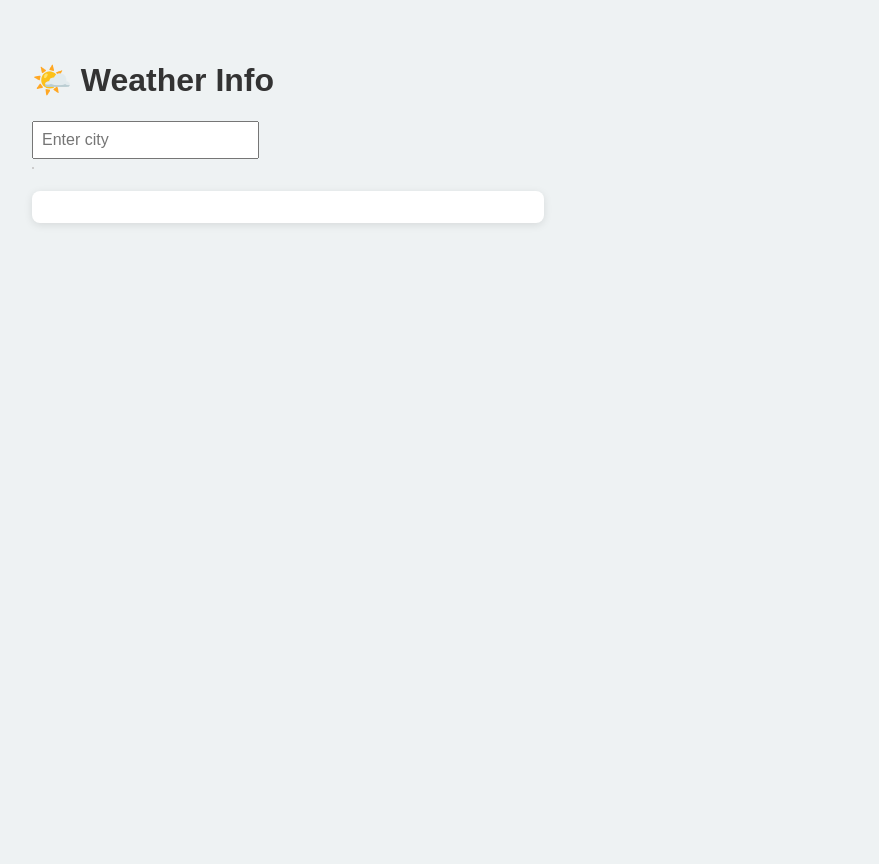
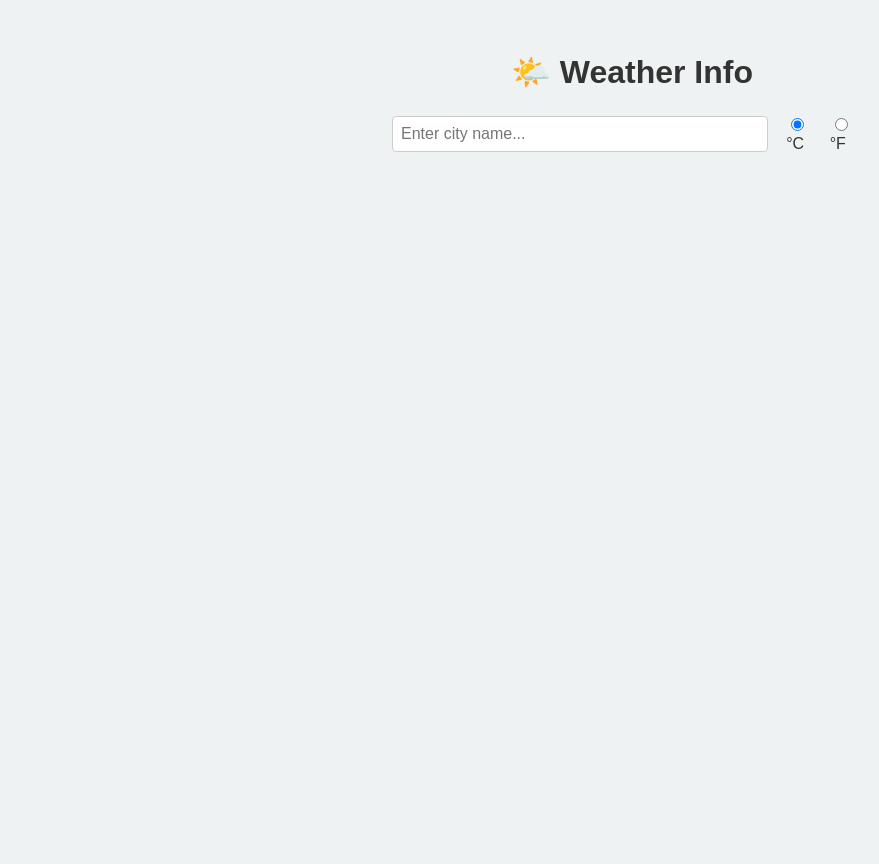
Before and after one commit to ayannotfound/SkyCast, a Flask app: page / in a window 1280 px wide. Shown: the whole page, without its empty margins (8-887 px from the left). Before the commit the page ends 225 px from the top, so only its background shows below. Run offline with Flask 3, Linux system fonts and the light colour scheme.

Commit message:
ui changes, untis, icons

```diff
--- a/app.py
+++ b/app.py
@@ -16,10 +16,12 @@ def index():
 @app.route("/weather")
 def weather_route():
     city = request.args.get("city")
+    units = request.args.get("units", "metric")
+
     if not city:
         return jsonify({"error": "City parameter is required"}), 400
 
-    weather_data = get_weather(city)
+    weather_data = get_weather(city, units)
     if weather_data is None:
         return jsonify({"error": "Failed to get weather data"}), 500
 
@@ -45,4 +47,4 @@ def suggest_cities():
 
 
 if __name__ == "__main__":
-    app.run(debug=True)
+    app.run(host="0.0.0.0", port=5000, debug=True)
--- a/static/script.js
+++ b/static/script.js
@@ -1,25 +1,144 @@
-async function getWeather() {
-  const city = document.getElementById("cityInput").value.trim();
-  if (!city) {
-    alert("Please enter a city name.");
-    return;
-  }
+const input = document.getElementById("city");
+const suggestions = document.getElementById("suggestions");
+const weatherResult = document.getElementById("weatherResult");
+const unitRadios = document.querySelectorAll('input[name="units"]');
 
-  const res = await fetch(`/weather?city=${encodeURIComponent(city)}`);
-  if (!res.ok) {
-    document.getElementById("weatherResult").innerHTML = "Failed to fetch weather.";
-    return;
-  }
+// Get the selected unit (metric or imperial)
+function getSelectedUnit() {
+    let selectedUnit = "metric";
+    unitRadios.forEach(radio => {
+        if (radio.checked) {
+            selectedUnit = radio.value;
+        }
+    });
+    return selectedUnit;
+}
 
-  const data = await res.json();
-  document.getElementById("weatherResult").innerHTML = `
-    <h2>${city}</h2>
-    <p><strong>Temperature:</strong> ${data.temperature}°C</p>
-    <p><strong>Feels Like:</strong> ${data.feels_like}°C</p>
-    <p><strong>Humidity:</strong> ${data.humidity}%</p>
-    <p><strong>Wind Speed:</strong> ${data.wind_speed} m/s</p>
-    <p><strong>Condition:</strong> ${data.description}</p>
-    <p><strong>UV Index:</strong> ${data.uv_index}</p>
-    <p><strong>AQI:</strong> ${data.aqi} (${data.aqi_level})</p>
-  `;
+// Add event listeners to unit toggle
+unitRadios.forEach(radio => {
+    radio.addEventListener("change", () => {
+        // If we already have a city displayed, refresh the weather with new units
+        if (input.value.trim()) {
+            fetchWeather(input.value.trim());
+        }
+    });
+});
+
+// Function to add animation class with delay
+function animateElement(element, className, delay = 0) {
+    setTimeout(() => {
+        element.classList.add(className);
+    }, delay);
 }
+
+// Function to fetch weather data
+function fetchWeather(city) {
+    const units = getSelectedUnit();
+
+    // Reset and hide the weather box
+    weatherResult.innerHTML = '';
+    weatherResult.classList.remove('visible');
+
+    // Hide suggestions
+    suggestions.innerHTML = '';
+
+    fetch(`/weather?city=${encodeURIComponent(city)}&units=${units}`)
+        .then(response => response.json())
+        .then(data => {
+            if (data.error) {
+                weatherResult.innerHTML = `<p style="color:red;">Error: ${data.error}</p>`;
+                weatherResult.classList.add('visible');
+                return;
+            }
+
+            const tempUnit = units === "metric" ? "°C" : "°F";
+            const windUnit = units === "metric" ? "m/s" : "mph";
+            const iconUrl = `https://openweathermap.org/img/wn/${data.icon}@2x.png`;
+
+            weatherResult.innerHTML = `
+                <div class="weather-header">
+                    <img src="${iconUrl}" alt="${data.description}" class="weather-icon">
+                    <h3>Weather in ${city}</h3>
+                </div>
+                <ul>
+                    <li><strong>Temperature:</strong> ${data.temperature}${tempUnit}</li>
+                    <li><strong>Feels Like:</strong> ${data.feels_like}${tempUnit}</li>
+                    <li><strong>Description:</strong> ${data.description}</li>
+                    <li><strong>Humidity:</strong> ${data.humidity}%</li>
+                    <li><strong>Wind Speed:</strong> ${data.wind_speed} ${windUnit}</li>
+                    <li><strong>UV Index:</strong> ${data.uv_index}</li>
+                    <li><strong>AQI:</strong> ${data.aqi} (${data.aqi_level})</li>
+                </ul>
+            `;
+
+            // Add animation with a slight delay
+            setTimeout(() => {
+                weatherResult.classList.add('visible');
+            }, 100);
+        })
+        .catch(err => {
+            weatherResult.innerHTML = `<p style="color:red;" class="fade-in">Weather fetch failed.</p>`;
+            weatherResult.classList.add('visible');
+            console.error("Weather fetch error:", err);
+        });
+}
+
+// Create animated suggestions
+function createAnimatedSuggestion(city, index) {
+    const div = document.createElement("div");
+    div.textContent = city;
+    div.classList.add("suggestion");
+    div.style.opacity = "0";
+    div.style.transform = "translateY(10px)";
+    div.style.transition = "all 0.3s ease";
+    div.style.transitionDelay = `${index * 0.05}s`;
+
+    // Animate in after a small delay
+    setTimeout(() => {
+        div.style.opacity = "1";
+        div.style.transform = "translateY(0)";
+    }, 10);
+
+    div.addEventListener("click", () => {
+        input.value = city;
+        suggestions.innerHTML = "";
+        fetchWeather(city);
+    });
+
+    return div;
+}
+
+// Hide suggestions when clicking outside
+document.addEventListener('click', function(event) {
+    if (event.target !== input && !suggestions.contains(event.target)) {
+        suggestions.innerHTML = '';
+    }
+});
+
+input.addEventListener("input", () => {
+    const query = input.value.trim();
+    weatherResult.innerHTML = "";  // Clear old weather results while typing
+    weatherResult.classList.remove('visible');
+
+    if (query.length >= 2) {
+        fetch(`/suggest?query=${encodeURIComponent(query)}`)
+            .then(response => response.json())
+            .then(data => {
+                suggestions.innerHTML = ""; // Clear previous suggestions
+                if (data.length === 0) {
+                    suggestions.style.display = "none";
+                } else {
+                    suggestions.style.display = "block";
+                    data.forEach((city, index) => {
+                        const div = createAnimatedSuggestion(city, index);
+                        suggestions.appendChild(div);
+                    });
+                }
+            })
+            .catch(err => {
+                console.error("Suggestion fetch failed:", err);
+            });
+    } else {
+        suggestions.innerHTML = "";
+    }
+});
--- a/static/style.css
+++ b/static/style.css
@@ -3,6 +3,16 @@ body {
   padding: 2rem;
   background: #eef2f3;
   color: #333;
+  display: flex;
+  flex-direction: column;
+  align-items: center;
+  justify-content: flex-start;
+  min-height: 100vh;
+  margin: 0;
+}
+
+h1 {
+  margin-bottom: 1.5rem;
 }
 
 input, button {
@@ -13,30 +23,155 @@ input, button {
 
 .weather-box {
   margin-top: 2rem;
-  padding: 1rem;
+  padding: 1.5rem;
   background: white;
-  width: 30rem;
+  width: 100%;
+  max-width: 30rem;
   border-radius: 8px;
   box-shadow: 0 2px 8px rgba(0, 0, 0, 0.1);
+  opacity: 0;
+  transform: translateY(20px);
+  transition: opacity 0.5s ease, transform 0.5s ease;
+}
+
+.weather-box.visible {
+  opacity: 1;
+  transform: translateY(0);
 }
 
 #suggestions {
   list-style: none;
   padding: 0;
-  margin: 0.5rem 0 0;
+  margin: 0;
   border: 1px solid #ccc;
   background: white;
-  position: absolute;
+  position: relative;
   z-index: 10;
   max-height: 150px;
   overflow-y: auto;
+  width: 100%;
+  max-width: 30rem;
+  border-radius: 4px;
+  margin-top: 5px;
+  box-shadow: 0 4px 6px rgba(0, 0, 0, 0.1);
+  display: none; /* Hide by default */
 }
 
-#suggestions li {
-  padding: 0.5rem;
+/* Show suggestions when it has content */
+#suggestions:not(:empty) {
+  display: block;
+}
+
+.search-container {
+  display: flex;
+  align-items: center;
+  width: 100%;
+  max-width: 30rem;
+  position: relative;
+  margin: 0 auto;
+}
+
+.unit-toggle {
+  display: flex;
+  align-items: center;
+  margin-left: 10px;
+}
+
+.unit-toggle label {
+  margin-right: 10px;
   cursor: pointer;
 }
 
-#suggestions li:hover {
+.weather-icon {
+  width: 60px;
+  height: 60px;
+  margin-right: 10px;
+  animation: fadeIn 1s ease;
+}
+
+.weather-header {
+  display: flex;
+  align-items: center;
+  margin-bottom: 1rem;
+}
+
+.suggestion {
+  padding: 8px;
+  cursor: pointer;
+  transition: background-color 0.2s ease;
+}
+
+.suggestion:hover {
   background-color: #f0f0f0;
 }
+
+/* Animation keyframes */
+@keyframes fadeIn {
+  from {
+    opacity: 0;
+  }
+  to {
+    opacity: 1;
+  }
+}
+
+@keyframes slideIn {
+  from {
+    transform: translateY(20px);
+    opacity: 0;
+  }
+  to {
+    transform: translateY(0);
+    opacity: 1;
+  }
+}
+
+/* Animation classes */
+.fade-in {
+  animation: fadeIn 0.5s ease forwards;
+}
+
+.slide-in {
+  animation: slideIn 0.5s ease forwards;
+}
+
+/* Staggered animations for list items */
+ul li {
+  opacity: 0;
+  transform: translateX(-10px);
+  animation: slideInFromLeft 0.4s ease forwards;
+}
+
+@keyframes slideInFromLeft {
+  from {
+    opacity: 0;
+    transform: translateX(-10px);
+  }
+  to {
+    opacity: 1;
+    transform: translateX(0);
+  }
+}
+
+/* Apply staggered delay to list items */
+ul li:nth-child(1) { animation-delay: 0.1s; }
+ul li:nth-child(2) { animation-delay: 0.2s; }
+ul li:nth-child(3) { animation-delay: 0.3s; }
+ul li:nth-child(4) { animation-delay: 0.4s; }
+ul li:nth-child(5) { animation-delay: 0.5s; }
+ul li:nth-child(6) { animation-delay: 0.6s; }
+ul li:nth-child(7) { animation-delay: 0.7s; }
+
+/* Input animation */
+#city {
+  width: 100%;
+  transition: all 0.3s ease;
+  border: 1px solid #ccc;
+  border-radius: 4px;
+}
+
+#city:focus {
+  outline: none;
+  border-color: #4a90e2;
+  box-shadow: 0 0 5px rgba(74, 144, 226, 0.5);
+}
--- a/static/suggest.js
+++ /dev/null
@@ -1,60 +0,0 @@
-const input = document.getElementById("city");
-const suggestions = document.getElementById("suggestions");
-const weatherResult = document.getElementById("weatherResult");
-
-input.addEventListener("input", () => {
-    const query = input.value.trim();
-    weatherResult.innerHTML = "";  // Clear old weather results while typing
-
-    if (query.length >= 2) {
-        fetch(`/suggest?query=${encodeURIComponent(query)}`)
-            .then(response => response.json())
-            .then(data => {
-                suggestions.innerHTML = ""; // Clear previous suggestions
-                data.forEach(city => {
-                    const div = document.createElement("div");
-                    div.textContent = city;
-                    div.classList.add("suggestion");
-
-                    div.addEventListener("click", () => {
-                        input.value = city;
-                        suggestions.innerHTML = "";
-
-                        // Fetch weather on suggestion click
-                        fetch(`/weather?city=${encodeURIComponent(city)}`)
-                            .then(response => response.json())
-                            .then(data => {
-                                if (data.error) {
-                                    weatherResult.innerHTML = `<p style="color:red;">Error: ${data.error}</p>`;
-                                    return;
-                                }
-
-                                weatherResult.innerHTML = `
-                                    <h3>🌤️ Weather in ${city}</h3>
-                                    <ul>
-                                        <li><strong>Temperature:</strong> ${data.temperature}°C</li>
-                                        <li><strong>Feels Like:</strong> ${data.feels_like}°C</li>
-                                        <li><strong>Description:</strong> ${data.description}</li>
-                                        <li><strong>Humidity:</strong> ${data.humidity}%</li>
-                                        <li><strong>Wind Speed:</strong> ${data.wind_speed} m/s</li>
-                                        <li><strong>UV Index:</strong> ${data.uv_index}</li>
-                                        <li><strong>AQI:</strong> ${data.aqi} (${data.aqi_level})</li>
-                                    </ul>
-                                `;
-                            })
-                            .catch(err => {
-                                weatherResult.innerHTML = `<p style="color:red;">Weather fetch failed.</p>`;
-                                console.error("Weather fetch error:", err);
-                            });
-                    });
-
-                    suggestions.appendChild(div);
-                });
-            })
-            .catch(err => {
-                console.error("Suggestion fetch failed:", err);
-            });
-    } else {
-        suggestions.innerHTML = "";
-    }
-});
--- a/templates/index.html
+++ b/templates/index.html
@@ -7,14 +7,25 @@
   <link rel="stylesheet" href="{{ url_for('static', filename='style.css') }}">
 </head>
 <body>
-  <h1>🌤️ Weather Info</h1>
-  <input type="text" id="city" placeholder="Enter city">
-<div id="suggestions"></div>
+  <h1 class="fade-in">🌤️ Weather Info</h1>
+
+  <div class="search-container fade-in">
+    <input type="text" id="city" placeholder="Enter city name...">
+    <div class="unit-toggle">
+      <label>
+        <input type="radio" name="units" value="metric" checked> °C
+      </label>
+      <label>
+        <input type="radio" name="units" value="imperial"> °F
+      </label>
+    </div>
+  </div>
+
+  <div id="suggestions"></div>
 
   <div class="weather-box" id="weatherResult"></div>
 
   <script src="{{ url_for('static', filename='script.js') }}"></script>
-  <script src="{{ url_for('static', filename='suggest.js') }}"></script>
 
 </body>
 </html>
```
Also changed, not shown: weather.py (+13 -7 lines).
